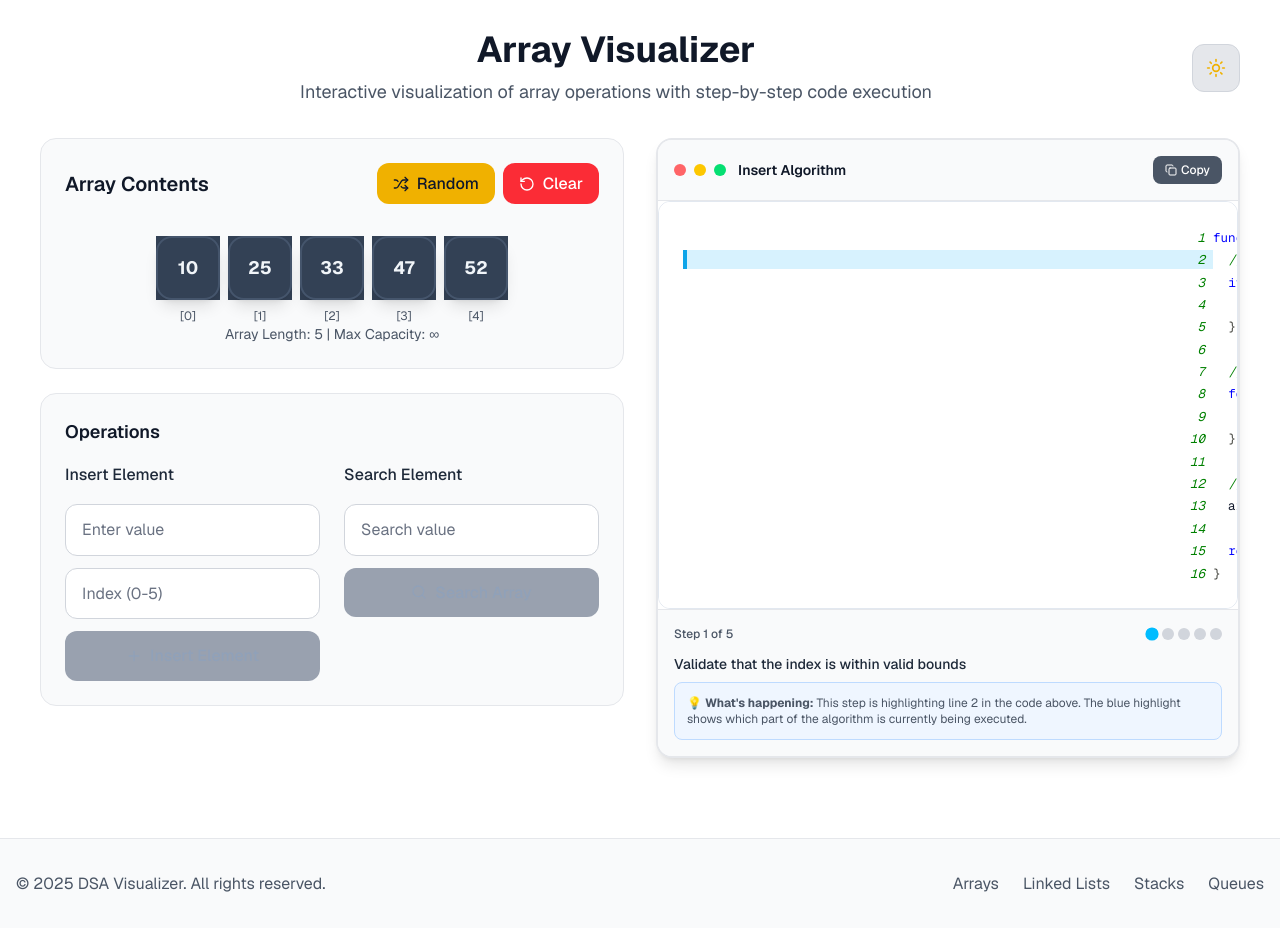
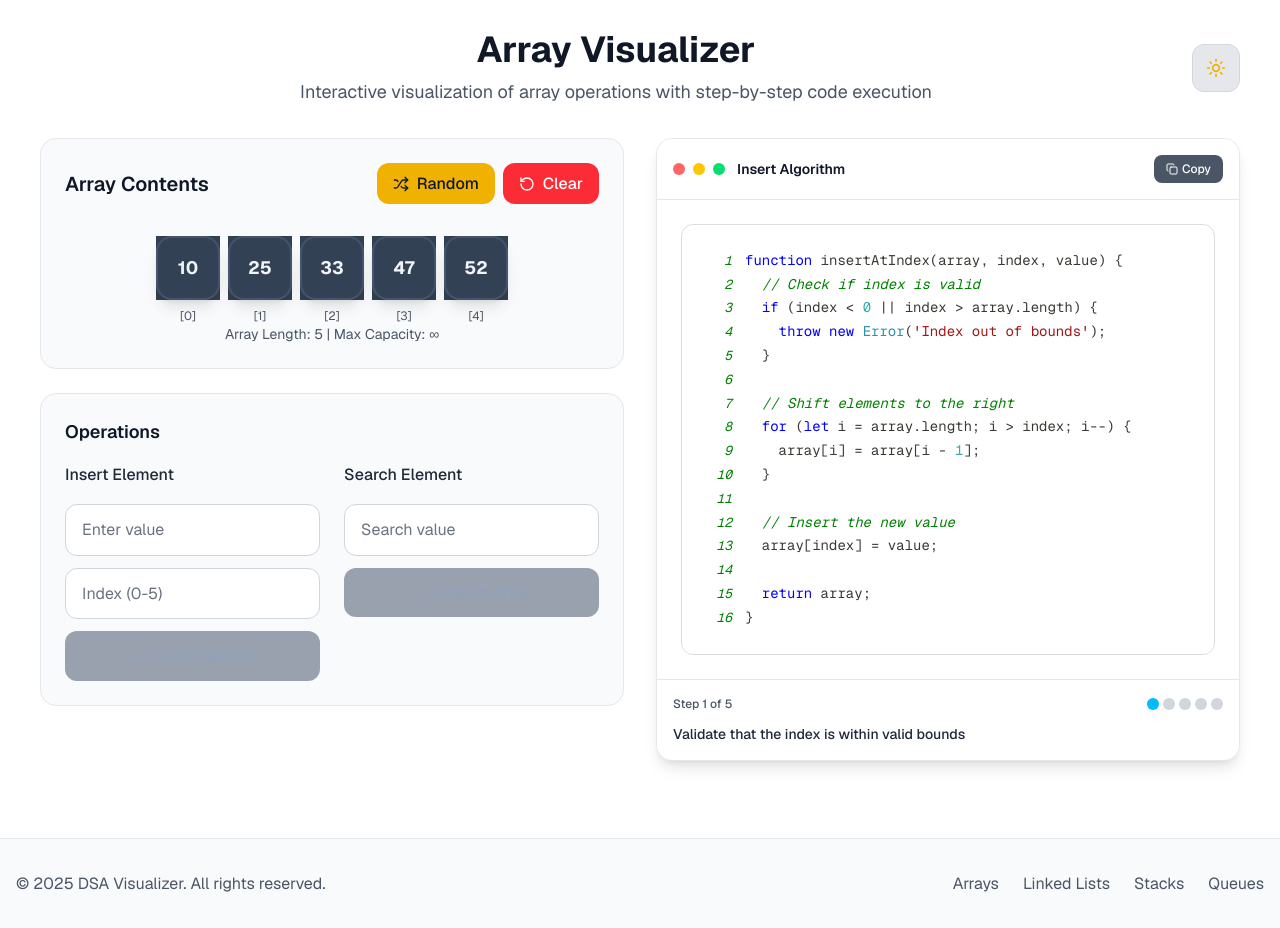
Before and after one commit to gael55x/DSA-Visualizer, a Next.js app in the folder dsa-visualizer/: page /array in a window 1280 px wide. Shown: the part 460-1388 px from the top of the page. Built offline with nearby package versions, Linux system fonts and the light colour scheme.

Commit message:
Refined array visualizer code block

```diff
--- a/dsa-visualizer/components/ui/CodeHighlighter.tsx
+++ b/dsa-visualizer/components/ui/CodeHighlighter.tsx
@@ -4,7 +4,7 @@ import { useState, useEffect } from 'react';
 import { motion, AnimatePresence } from 'framer-motion';
 import { Prism as SyntaxHighlighter } from 'react-syntax-highlighter';
 import { vscDarkPlus, vs } from 'react-syntax-highlighter/dist/esm/styles/prism';
-import { Copy, Play, Pause, RotateCcw, BookOpen } from 'lucide-react';
+import { Copy } from 'lucide-react';
 import { cn } from '../../lib/utils';
 import { useTheme } from '../../lib/theme-context';
 
@@ -39,50 +39,16 @@ export default function CodeHighlighter({
   autoPlay = false,
   playSpeed = 1000
 }: CodeHighlighterProps) {
-  const [isPlaying, setIsPlaying] = useState(false);
   const [copied, setCopied] = useState(false);
   const [step, setStep] = useState(currentStep);
-  const [showExplanation, setShowExplanation] = useState(true);
   const { theme } = useTheme();
 
   const codeLines = code.split('\n');
-  const highlightedLines = steps
-    .filter((s, idx) => idx <= step)
-    .map(s => s.line);
+  const currentStepLine = steps[step]?.line;
 
   useEffect(() => {
     setStep(currentStep);
   }, [currentStep]);
-
-  useEffect(() => {
-    if (autoPlay && isPlaying && steps.length > 0) {
-      const timer = setTimeout(() => {
-        if (step < steps.length - 1) {
-          const nextStep = step + 1;
-          setStep(nextStep);
-          onStepChange?.(nextStep);
-        } else {
-          setIsPlaying(false);
-        }
-      }, playSpeed);
-
-      return () => clearTimeout(timer);
-    }
-  }, [step, isPlaying, autoPlay, steps.length, playSpeed, onStepChange]);
-
-  const handlePlay = () => {
-    if (step >= steps.length - 1) {
-      setStep(0);
-      onStepChange?.(0);
-    }
-    setIsPlaying(!isPlaying);
-  };
-
-  const handleReset = () => {
-    setStep(0);
-    setIsPlaying(false);
-    onStepChange?.(0);
-  };
 
   const copyCode = async () => {
     try {
@@ -96,64 +62,58 @@ export default function CodeHighlighter({
 
   const syntaxTheme = theme === 'dark' ? vscDarkPlus : vs;
 
-  const customStyle = {
-    ...syntaxTheme,
-    'pre[class*="language-"]': {
-      ...syntaxTheme['pre[class*="language-"]'],
-      background: 'var(--background-secondary)',
-      border: '1px solid var(--border)',
-      borderRadius: '12px',
-      padding: '1.5rem',
-      margin: 0,
-      fontSize: '14px',
-      lineHeight: '1.6',
-      fontFamily: 'var(--font-geist-mono), monospace'
-    },
-    'code[class*="language-"]': {
-      ...syntaxTheme['code[class*="language-"]'],
-      background: 'transparent',
-      color: 'var(--foreground)',
-      fontFamily: 'var(--font-geist-mono), monospace'
-    }
-  };
+  // Custom renderer for line highlighting
+  const LineWrapper = ({ children, ...props }: any) => {
+    const lineNumber = props['data-line-number'];
+    const isCurrentLine = currentStepLine === lineNumber;
 
-  const lineNumberStyle = (lineNumber: number) => {
-    const isHighlighted = highlightedLines.includes(lineNumber);
-    const isCurrentStep = steps[step]?.line === lineNumber;
-
-    return {
-      display: 'inline-block',
-      width: '100%',
-      backgroundColor: isCurrentStep
-        ? 'rgba(56, 189, 248, 0.2)'
-        : isHighlighted
-        ? 'rgba(56, 189, 248, 0.1)'
+    return (
+      <motion.div
+        {...props}
+        animate={{
+          backgroundColor: isCurrentLine
+            ? theme === 'dark'
+              ? 'rgba(56, 189, 248, 0.15)'
+              : 'rgba(56, 189, 248, 0.1)'
             : 'transparent',
-      borderLeft: isCurrentStep
-        ? '4px solid var(--accent-sky)'
-        : isHighlighted
-        ? '3px solid var(--accent-sky)'
-        : '3px solid transparent',
-      paddingLeft: '12px',
-      paddingRight: '8px',
-      paddingTop: '2px',
-      paddingBottom: '2px',
-      transition: 'all 0.4s ease',
-      animation: isCurrentStep ? 'pulse-highlight 1.5s ease-in-out' : 'none'
-    };
+          borderLeft: isCurrentLine
+            ? '4px solid rgb(56, 189, 248)'
+            : '4px solid transparent',
+        }}
+        transition={{
+          duration: 0.6,
+          ease: "easeInOut",
+          backgroundColor: { duration: 0.8 },
+          borderLeft: { duration: 0.4 }
+        }}
+        className={cn(
+          "block px-4 py-1 transition-all duration-500",
+          isCurrentLine && "animate-pulse-highlight"
+        )}
+        style={{
+          paddingLeft: '1rem',
+          paddingRight: '1rem',
+          marginLeft: '-1rem',
+          marginRight: '-1rem',
+        }}
+      >
+        {children}
+      </motion.div>
+    );
   };
 
   return (
     <motion.div
       initial={{ opacity: 0, y: 20 }}
       animate={{ opacity: 1, y: 0 }}
+      transition={{ duration: 0.5, ease: "easeOut" }}
       className={cn(
-        "bg-white dark:bg-slate-800 rounded-2xl border-2 border-gray-200 dark:border-slate-700 overflow-hidden shadow-lg",
+        "bg-gray-50 dark:bg-slate-800 rounded-2xl border border-gray-200 dark:border-slate-700 overflow-hidden shadow-lg",
         className
       )}
     >
       {/* Header */}
-      <div className="flex items-center justify-between p-4 border-b border-gray-200 dark:border-slate-700 bg-gray-50 dark:bg-slate-800/50">
+      <div className="flex items-center justify-between p-4 border-b border-gray-200 dark:border-slate-700 bg-white dark:bg-slate-800/80">
         <div className="flex items-center gap-3">
           <div className="flex items-center gap-2">
             <div className="w-3 h-3 rounded-full bg-red-400"></div>
@@ -163,31 +123,6 @@ export default function CodeHighlighter({
           <h3 className="text-gray-900 dark:text-slate-100 font-semibold text-sm">{title}</h3>
         </div>
         <div className="flex items-center gap-2">
-          {showControls && steps.length > 0 && (
-            <>
-              <button
-                onClick={() => setShowExplanation(!showExplanation)}
-                className="flex items-center gap-1 px-3 py-1.5 bg-purple-600 hover:bg-purple-700 text-white rounded-lg text-xs font-medium transition-colors"
-              >
-                <BookOpen size={12} />
-                {showExplanation ? 'Hide' : 'Show'} Help
-              </button>
-              <button
-                onClick={handlePlay}
-                className="flex items-center gap-1 px-3 py-1.5 bg-sky-600 hover:bg-sky-700 text-white rounded-lg text-xs font-medium transition-colors"
-              >
-                {isPlaying ? <Pause size={12} /> : <Play size={12} />}
-                {isPlaying ? 'Pause' : 'Play'}
-              </button>
-              <button
-                onClick={handleReset}
-                className="flex items-center gap-1 px-3 py-1.5 bg-gray-600 hover:bg-gray-700 text-white rounded-lg text-xs font-medium transition-colors"
-              >
-                <RotateCcw size={12} />
-                Reset
-              </button>
-            </>
-          )}
           <button
             onClick={copyCode}
             className="flex items-center gap-1 px-3 py-1.5 bg-gray-600 hover:bg-gray-700 text-white rounded-lg text-xs font-medium transition-colors"
@@ -199,42 +134,87 @@ export default function CodeHighlighter({
       </div>
 
       {/* Code Content */}
+      <div className="relative bg-white dark:bg-slate-900 p-6">
         <div className="relative">
           <SyntaxHighlighter
             language={language}
-          style={customStyle}
-          showLineNumbers
-          lineNumberStyle={lineNumberStyle}
+            style={syntaxTheme}
+            showLineNumbers={true}
+            lineNumberStyle={{
+              minWidth: '3em',
+              paddingRight: '1em',
+              color: theme === 'dark' ? '#64748b' : '#94a3b8',
+              fontSize: '13px',
+              userSelect: 'none'
+            }}
             customStyle={{
               margin: 0,
               padding: '1.5rem',
-            background: 'var(--background-secondary)',
-            fontSize: '14px'
+              background: 'transparent',
+              fontSize: '14px',
+              lineHeight: '1.7',
+              fontFamily: 'var(--font-geist-mono), "SF Mono", Monaco, "Cascadia Code", "Roboto Mono", Consolas, "Courier New", monospace',
+              borderRadius: '12px',
+              overflow: 'visible'
+            }}
+            codeTagProps={{
+              style: {
+                fontFamily: 'var(--font-geist-mono), "SF Mono", Monaco, "Cascadia Code", "Roboto Mono", Consolas, "Courier New", monospace',
+                fontSize: '14px',
+                lineHeight: '1.7'
+              }
+            }}
+            lineProps={(lineNumber) => {
+              const isCurrentLine = currentStepLine === lineNumber;
+              return {
+                style: {
+                  display: 'block',
+                  backgroundColor: isCurrentLine
+                    ? theme === 'dark'
+                      ? 'rgba(56, 189, 248, 0.15)'
+                      : 'rgba(56, 189, 248, 0.08)'
+                    : 'transparent',
+                  borderLeft: isCurrentLine
+                    ? '4px solid rgb(56, 189, 248)'
+                    : '4px solid transparent',
+                  paddingLeft: '12px',
+                  paddingRight: '12px',
+                  paddingTop: '2px',
+                  paddingBottom: '2px',
+                  marginLeft: '-16px',
+                  marginRight: '-16px',
+                  transition: 'all 0.6s cubic-bezier(0.4, 0, 0.2, 1)',
+                  animation: isCurrentLine ? 'pulse-highlight 2s ease-in-out' : 'none'
+                }
+              };
             }}
           >
             {code}
           </SyntaxHighlighter>
         </div>
+      </div>
 
       {/* Step Information */}
       {steps.length > 0 && (
-        <div className="p-4 border-t border-gray-200 dark:border-slate-700 bg-gray-50 dark:bg-slate-800/50">
+        <div className="p-4 border-t border-gray-200 dark:border-slate-700 bg-white dark:bg-slate-800/50">
           <div className="flex items-center justify-between mb-3">
             <span className="text-xs text-gray-600 dark:text-slate-400 font-medium">
               Step {step + 1} of {steps.length}
             </span>
             <div className="flex gap-1">
               {steps.map((_, idx) => (
-                <button
+                <motion.button
                   key={idx}
                   onClick={() => {
                     setStep(idx);
                     onStepChange?.(idx);
                   }}
+                  whileHover={{ scale: 1.2 }}
+                  whileTap={{ scale: 0.9 }}
                   className={cn(
                     "w-3 h-3 rounded-full transition-all duration-300",
                     idx <= step
-                      ? "bg-sky-400 scale-110"
+                      ? "bg-sky-400 shadow-lg"
                       : "bg-gray-300 dark:bg-slate-600 hover:bg-gray-400 dark:hover:bg-slate-500"
                   )}
                 />
@@ -249,24 +229,11 @@ export default function CodeHighlighter({
                 initial={{ opacity: 0, y: 10 }}
                 animate={{ opacity: 1, y: 0 }}
                 exit={{ opacity: 0, y: -10 }}
-                transition={{ duration: 0.3 }}
-                className="space-y-2"
+                transition={{ duration: 0.4, ease: "easeOut" }}
               >
                 <p className="text-sm text-gray-800 dark:text-slate-200 font-medium">
                   {steps[step].description}
                 </p>
-
-                {showExplanation && (
-                  <motion.div
-                    initial={{ opacity: 0, height: 0 }}
-                    animate={{ opacity: 1, height: 'auto' }}
-                    exit={{ opacity: 0, height: 0 }}
-                    className="text-xs text-gray-600 dark:text-slate-400 bg-blue-50 dark:bg-slate-700/50 p-3 rounded-lg border border-blue-200 dark:border-slate-600"
-                  >
-                    💡 <strong>What's happening:</strong> This step is highlighting line {steps[step].line} in the code above.
-                    The blue highlight shows which part of the algorithm is currently being executed.
-                  </motion.div>
-                )}
               </motion.div>
             )}
           </AnimatePresence>
--- a/dsa-visualizer/components/visualizers/ArrayVisualizer.tsx
+++ b/dsa-visualizer/components/visualizers/ArrayVisualizer.tsx
@@ -1,8 +1,8 @@
 'use client';
 
-import { useState, useCallback } from 'react';
+import { useState, useCallback, useMemo } from 'react';
 import { motion, AnimatePresence } from 'framer-motion';
-import { Plus, Search, Trash2, Shuffle, RotateCcw, Play, Pause } from 'lucide-react';
+import { Plus, Search, Trash2, Shuffle, RotateCcw } from 'lucide-react';
 import CodeHighlighter from '../ui/CodeHighlighter';
 import ThemeToggle from '../ui/ThemeToggle';
 import { cn, delay, generateRandomArray } from '../../lib/utils';
@@ -117,12 +117,12 @@ export default function ArrayVisualizer() {
 
   const generateId = () => Math.random().toString(36).substr(2, 9);
 
-  const showMessage = (text: string, type: 'success' | 'error' | 'info' = 'info') => {
+  const showMessage = useCallback((text: string, type: 'success' | 'error' | 'info' = 'info') => {
     setMessage(text);
     setTimeout(() => setMessage(''), 3000);
-  };
+  }, []);
 
-  const addToHistory = (operation: string, description: string, newArray: ArrayElement[], highlightIndex?: number) => {
+  const addToHistory = useCallback((operation: string, description: string, newArray: ArrayElement[], highlightIndex?: number) => {
     const step: OperationStep = {
       operation,
       description,
@@ -131,7 +131,7 @@ export default function ArrayVisualizer() {
       codeStep: currentStep
     };
     setOperationHistory(prev => [...prev.slice(-9), step]);
-  };
+  }, [currentStep]);
 
   const insertElement = useCallback(async () => {
     if (!inputValue.trim()) {
@@ -145,37 +145,42 @@ export default function ArrayVisualizer() {
       return;
     }
 
-    const index = inputIndex.trim() ? parseInt(inputIndex) : array.length;
-    if (isNaN(index) || index < 0 || index > array.length) {
-      showMessage(`Index must be between 0 and ${array.length}`, 'error');
+    setIsAnimating(true);
+    setCurrentOperation('insert');
+
+    // Get current array state
+    const currentArray = array;
+    const index = inputIndex.trim() ? parseInt(inputIndex) : currentArray.length;
+
+    if (isNaN(index) || index < 0 || index > currentArray.length) {
+      showMessage(`Index must be between 0 and ${currentArray.length}`, 'error');
+      setIsAnimating(false);
       return;
     }
 
-    setIsAnimating(true);
-    setCurrentOperation('insert');
-
-    // Step-by-step animation with enhanced code highlighting
+    // Step-by-step animation with code highlighting
     for (let step = 0; step < CODE_STEPS.insert.length; step++) {
       setCurrentStep(step);
-      await delay(800);
+      await delay(600);
 
       if (step === 1) {
         // Highlight elements that will be shifted
-        const newArray = array.map((item, idx) => ({
+        setArray(prev => prev.map((item, idx) => ({
           ...item,
           isHighlighted: idx >= index
-        }));
-        setArray(newArray);
+        })));
       } else if (step === 2) {
         // Animate the shifting
-        const newArray = [...array];
+        setArray(prev => {
+          const newArray = [...prev];
           for (let i = newArray.length - 1; i >= index; i--) {
             if (newArray[i]) {
               newArray[i].isHighlighted = true;
             }
           }
-        setArray(newArray);
-        await delay(600);
+          return newArray;
+        });
+        await delay(400);
       } else if (step === 3) {
         // Insert the new element
         const newElement: ArrayElement = {
@@ -184,22 +189,21 @@ export default function ArrayVisualizer() {
           isInserting: true
         };
 
-        const newArray = [...array];
+        setArray(prev => {
+          const newArray = [...prev];
           newArray.splice(index, 0, newElement);
 
           // Reset highlighting
-        const finalArray = newArray.map(item => ({
+          return newArray.map(item => ({
             ...item,
             isHighlighted: false,
             isInserting: item.id === newElement.id
           }));
-
-        setArray(finalArray);
-        addToHistory('INSERT', `Inserted ${value} at index ${index}`, finalArray, index);
+        });
 
         setTimeout(() => {
           setArray(prev => prev.map(item => ({ ...item, isInserting: false })));
-        }, 600);
+        }, 400);
       }
     }
 
@@ -207,7 +211,7 @@ export default function ArrayVisualizer() {
     setInputIndex('');
     showMessage(`Successfully inserted ${value} at index ${index}`, 'success');
     setIsAnimating(false);
-  }, [inputValue, inputIndex, array, currentStep]);
+  }, [inputValue, inputIndex, showMessage]);
 
   const searchElement = useCallback(async () => {
     if (!searchValue.trim()) {
@@ -227,7 +231,9 @@ export default function ArrayVisualizer() {
     // Reset all highlights
     setArray(prev => prev.map(item => ({ ...item, isHighlighted: false, isSearching: false })));
 
-    for (let i = 0; i < array.length; i++) {
+    const currentArray = array;
+
+    for (let i = 0; i < currentArray.length; i++) {
       setCurrentStep(1);
 
       // Highlight current element being checked
@@ -237,9 +243,9 @@ export default function ArrayVisualizer() {
         isHighlighted: false
       })));
 
-      await delay(800);
+      await delay(600);
 
-      if (array[i].value === target) {
+      if (currentArray[i].value === target) {
         setCurrentStep(2);
         setArray(prev => prev.map((item, idx) => ({
           ...item,
@@ -248,7 +254,7 @@ export default function ArrayVisualizer() {
         })));
 
         showMessage(`Found ${target} at index ${i}!`, 'success');
-        addToHistory('SEARCH', `Found ${target} at index ${i}`, array, i);
+        addToHistory('SEARCH', `Found ${target} at index ${i}`, currentArray, i);
         setIsAnimating(false);
         return;
       }
@@ -257,12 +263,14 @@ export default function ArrayVisualizer() {
     setCurrentStep(3);
     setArray(prev => prev.map(item => ({ ...item, isSearching: false })));
     showMessage(`${target} not found in the array`, 'error');
-    addToHistory('SEARCH', `${target} not found`, array);
+    addToHistory('SEARCH', `${target} not found`, currentArray);
     setIsAnimating(false);
-  }, [searchValue, array]);
+  }, [searchValue, showMessage, addToHistory]);
 
   const deleteElement = useCallback(async (index: number) => {
-    if (index < 0 || index >= array.length) {
+    const currentArray = array;
+
+    if (index < 0 || index >= currentArray.length) {
       showMessage('Invalid index', 'error');
       return;
     }
@@ -270,12 +278,12 @@ export default function ArrayVisualizer() {
     setIsAnimating(true);
     setCurrentOperation('delete');
 
-    const valueToDelete = array[index].value;
+    const valueToDelete = currentArray[index].value;
 
-    // Step-by-step deletion with enhanced code highlighting
+    // Step-by-step deletion with code highlighting
     for (let step = 0; step < CODE_STEPS.delete.length; step++) {
       setCurrentStep(step);
-      await delay(800);
+      await delay(600);
 
       if (step === 0) {
         // Highlight element to be deleted
@@ -292,23 +300,24 @@ export default function ArrayVisualizer() {
         })));
       } else if (step === 2) {
         // Animate the shifting and remove element
-        const newArray = array.filter((_, idx) => idx !== index);
-        const finalArray = newArray.map(item => ({
+        setArray(prev => {
+          const newArray = prev.filter((_, idx) => idx !== index);
+          return newArray.map(item => ({
             ...item,
             isHighlighted: false,
             isRemoving: false
           }));
+        });
 
-        setArray(finalArray);
-        addToHistory('DELETE', `Deleted ${valueToDelete} from index ${index}`, finalArray);
+        addToHistory('DELETE', `Deleted ${valueToDelete} from index ${index}`, []);
       }
     }
 
     showMessage(`Successfully deleted ${valueToDelete}`, 'success');
     setIsAnimating(false);
-  }, [array]);
+  }, [showMessage, addToHistory]);
 
-  const generateNewArray = () => {
+  const generateNewArray = useCallback(() => {
     const newArray = generateRandomArray(6, 1, 99).map(value => ({
       value,
       id: generateId(),
@@ -316,13 +325,17 @@ export default function ArrayVisualizer() {
     }));
     setArray(newArray);
     showMessage('Generated new random array', 'success');
-  };
+  }, [showMessage]);
 
-  const clearArray = () => {
+  const clearArray = useCallback(() => {
     setArray([]);
     setOperationHistory([]);
     showMessage('Array cleared', 'info');
-  };
+  }, [showMessage]);
+
+  // Memoize the current code and steps to prevent unnecessary re-renders
+  const currentCode = useMemo(() => ARRAY_OPERATIONS[currentOperation as keyof typeof ARRAY_OPERATIONS], [currentOperation]);
+  const currentCodeSteps = useMemo(() => CODE_STEPS[currentOperation as keyof typeof CODE_STEPS], [currentOperation]);
 
   return (
     <div className="min-h-screen bg-white dark:bg-slate-900 p-6 transition-colors duration-300">
@@ -535,10 +548,10 @@ export default function ArrayVisualizer() {
             className="space-y-6"
           >
             <CodeHighlighter
-              code={ARRAY_OPERATIONS[currentOperation as keyof typeof ARRAY_OPERATIONS]}
+              code={currentCode}
               language="javascript"
               title={`${currentOperation.charAt(0).toUpperCase() + currentOperation.slice(1)} Algorithm`}
-              steps={CODE_STEPS[currentOperation as keyof typeof CODE_STEPS]}
+              steps={currentCodeSteps}
               currentStep={currentStep}
               showControls={false}
             />
```
Also changed, not shown: dsa-visualizer/app/globals.css (+21 -4 lines). Lines whose indentation alone changed are shown as unchanged.
